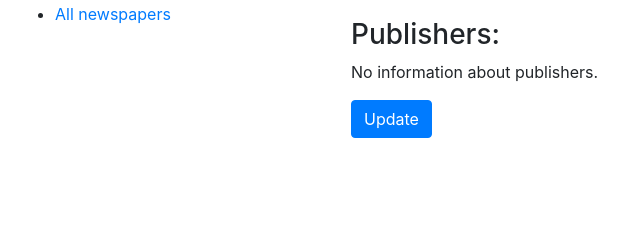
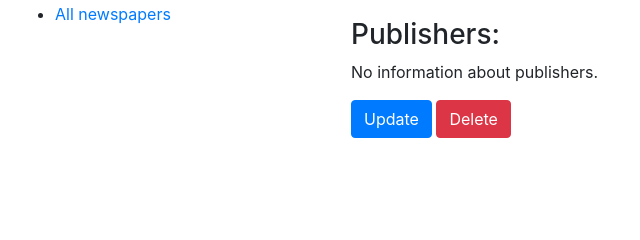
Before and after one commit to yura-push/newspaper-agency, a Django app: template templates/agency/newspaper_detail.html in a window 1280 px wide. Shown: the part 118-358 px from the top of the page, without its empty margins (0-640 px from the left). Run offline with Django 5.2, Linux system fonts and the light colour scheme; the template is opened without the code that fills it, so the values that code supplies are empty.

Commit message:
add link to delete newspaper in button form

```diff
--- a/templates/agency/newspaper_detail.html
+++ b/templates/agency/newspaper_detail.html
@@ -17,5 +17,8 @@
     <a href="{% url 'agency:newspaper-update' pk=newspaper.id %}">
       <input class="btn btn-primary" type="submit" value="Update">
     </a>
+    <a href="{% url 'agency:newspaper-delete' pk=newspaper.id %}">
+      <input class="btn btn-danger" type="submit" value="Delete">
+    </a>
   </div>
 {% endblock %}
```
